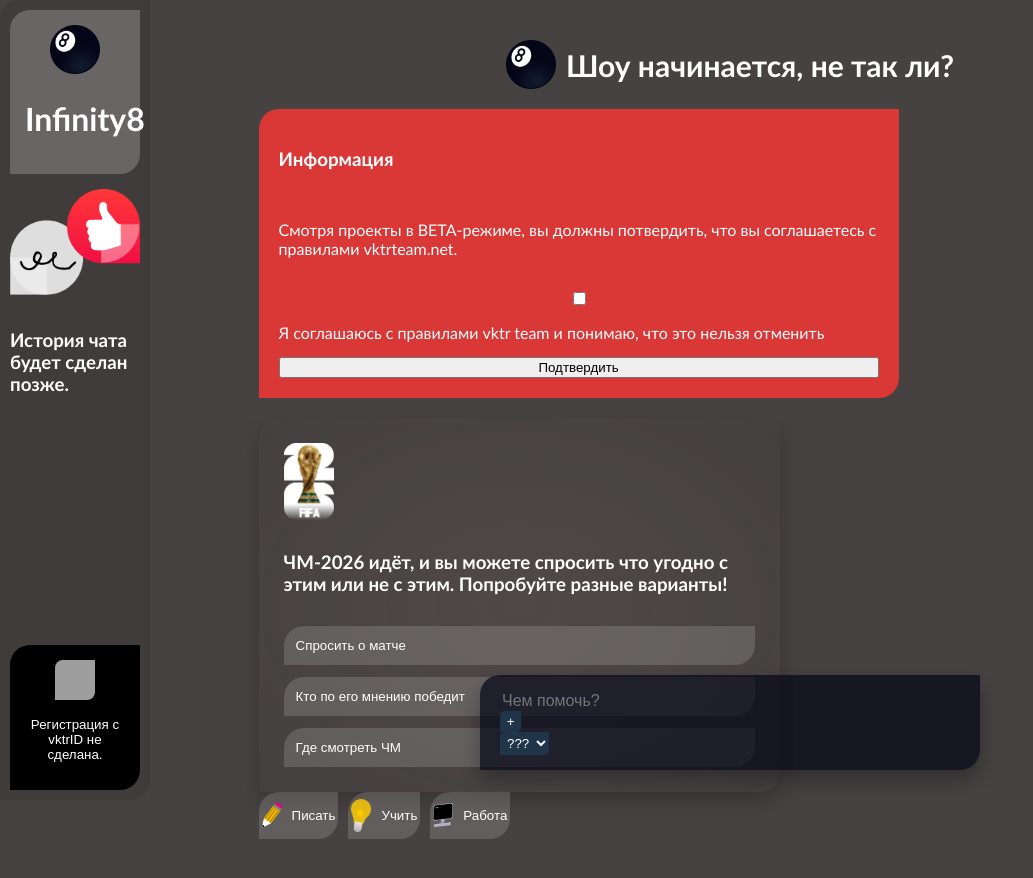
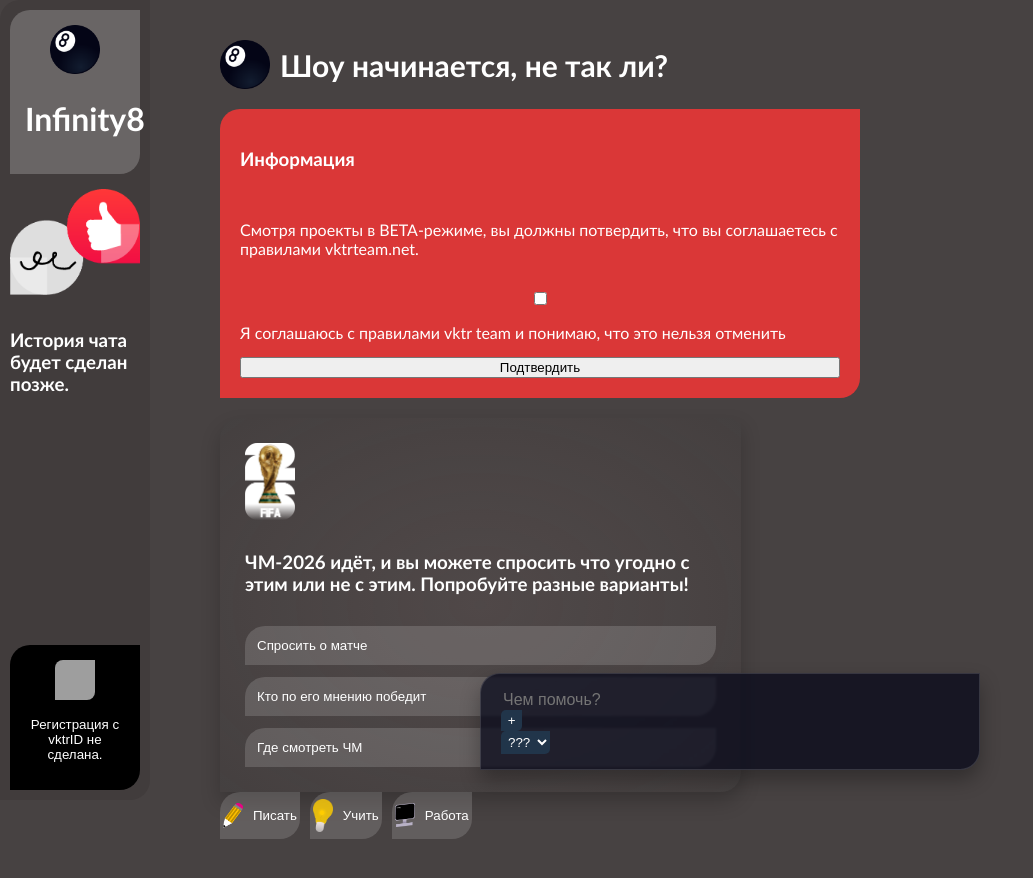
Before and after one commit to viktorhridin24-maker/In8, a plain HTML site: page index.html in a window 1280 px wide. Shown: the whole page, without its empty margins (0-1033 px from the left). Drawn offline with Linux system fonts and the light colour scheme; grey boxes are pictures that could not be loaded.

Commit message:
Refactor chat styles and enhance sameschat appearance
Updated chat container styles and added border to sameschat.

```diff
--- a/style.css
+++ b/style.css
@@ -66,12 +66,12 @@
 
 /* Главный контейнер чата */
 .theonestchat {
-    margin-left: 180px; /* Твой отступ для сайдбара */
+    margin-left: 180px; /* Отступ под ширину сайдбара */
     padding: 40px;
     min-height: 100vh;
     display: flex;
     flex-direction: column;
-    align-items: center; /* Было flex-start, меняем на center */
+    align-items: flex-start;
     gap: 20px;
     box-sizing: border-box;
 }
@@ -118,6 +118,7 @@
     position: fixed;
     bottom: 30px;
     left: calc(180px + (100% - 180px) / 2); /* Центрирование в рабочей зоне */
+    border: 1px solid rgba(255, 255, 255, 0.137);
     transform: translateX(-50%);
     width: 100%;
     max-width: 500px;
@@ -126,6 +127,7 @@
     padding: 15px 20px;
     box-shadow: 0 10px 20px 0 rgba(0, 0, 0, 0.3);
     box-sizing: border-box;
+    backdrop-filter: blur(1.2px);
 }
 
 .sameschat input {
@@ -208,7 +210,6 @@
     gap: 10px; /* расстояние между шаром и текстом */
 }
 
-/* Предупреждение о BETA версии */
 .warning {
     background: rgb(218, 55, 55);
     color: white;
```
